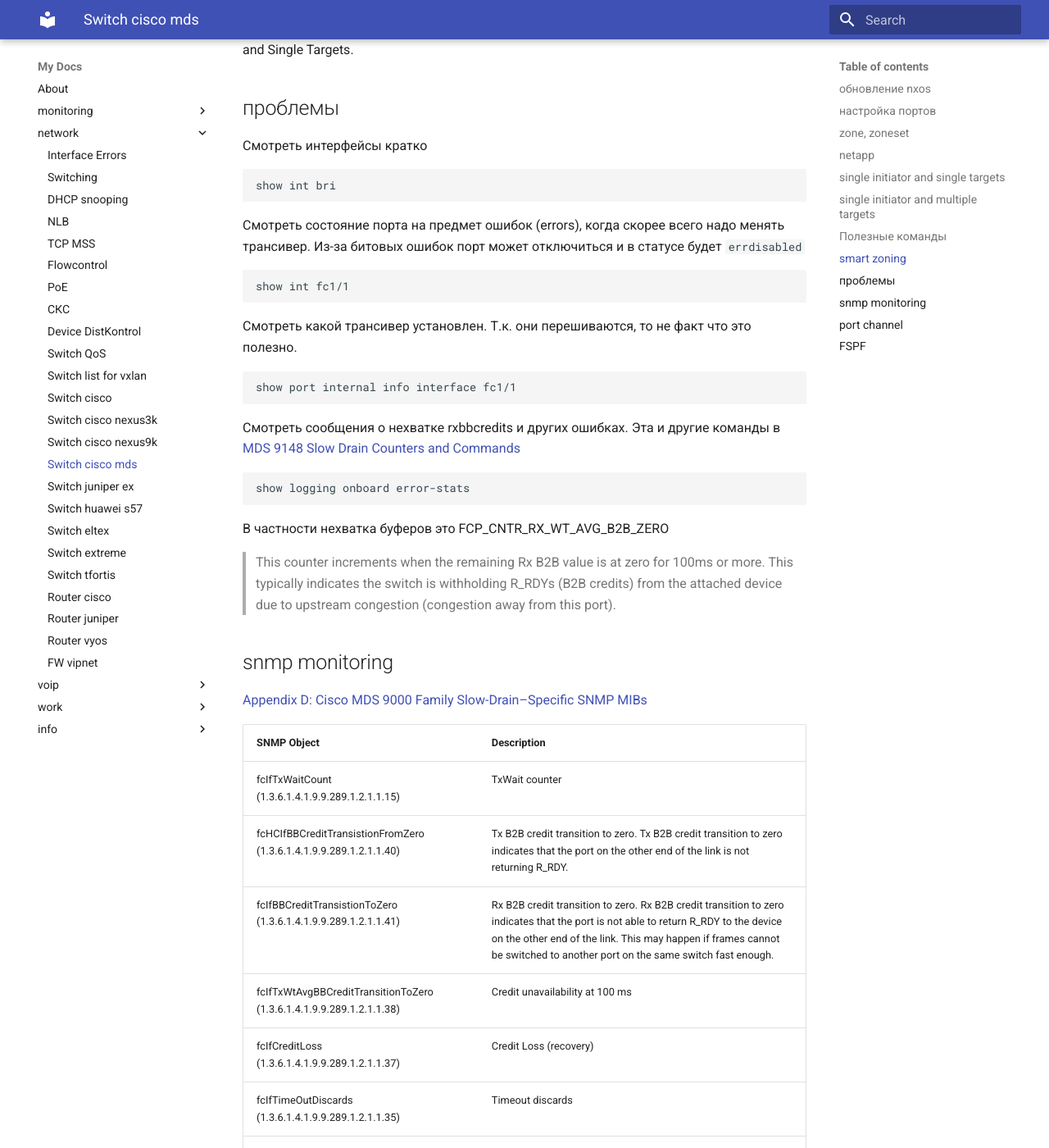
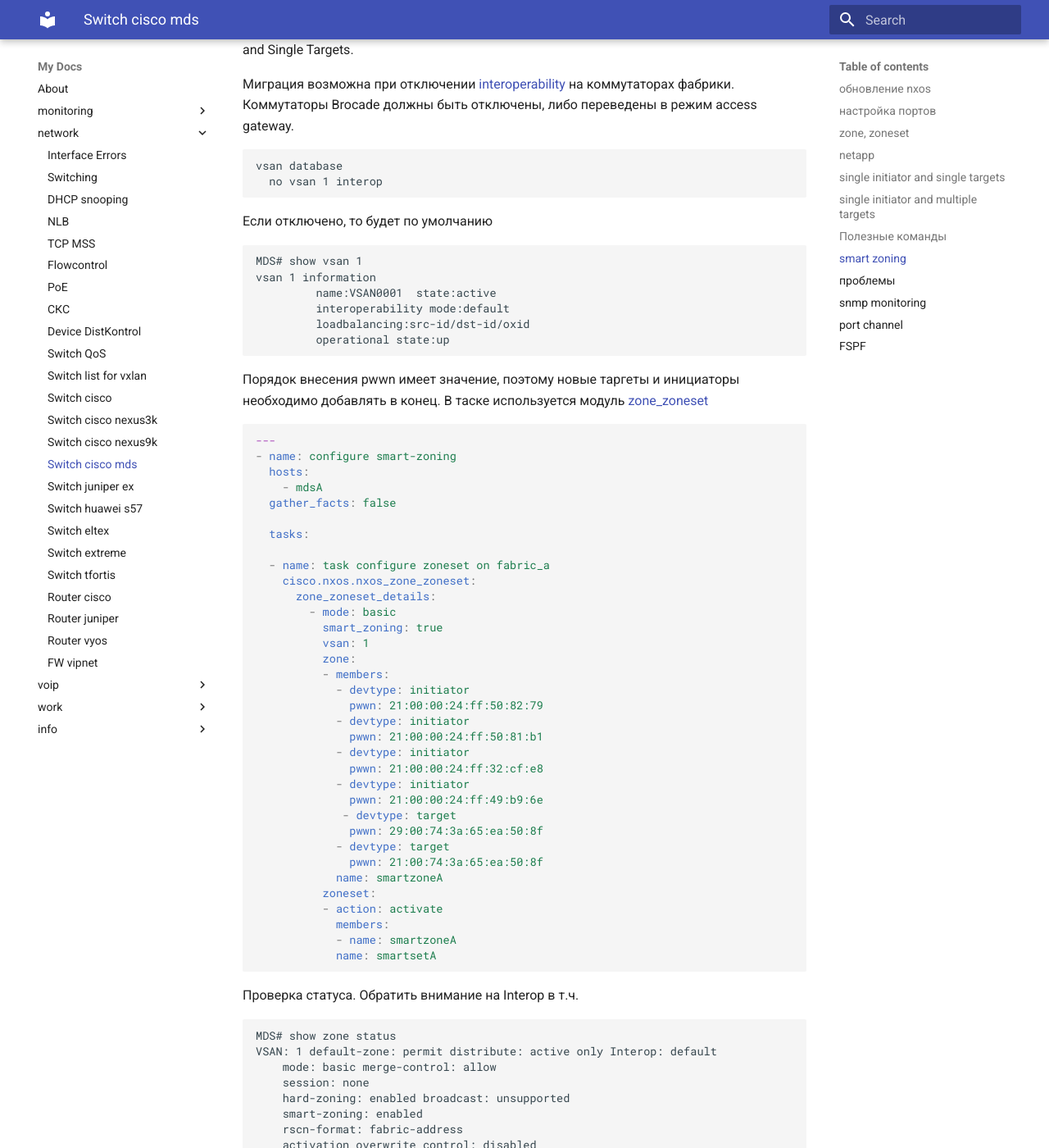
Before and after one commit to v98765/v98765.github.io, an MkDocs documentation site: the page built from docs/network/mds.md, in a window 1280 px wide and 1400 px high, scrolled down 6526 px. Shown: the whole window at 82% size. Built offline with MkDocs 1.6.1 and Material for MkDocs 9.7.7, drawn with Linux system fonts in a browser that asks for light colours; some of the changed text lies outside the part shown.

Commit message:
smart-zoning

````diff
--- a/docs/network/mds.md
+++ b/docs/network/mds.md
@@ -104,7 +104,8 @@
 В частности поэтому ниже в примере не будет handler'а, записывающего конфигурацию на коммутаторе фабрики.
 Как установить ansible и коллекцию описано в разделе [work/venv](https://v98765.github.io/work/venv/).
 
-В рабочем каталоге создать файл `ansible.cfg`
+В рабочем каталоге создать файл `ansible.cfg`.
+
 ```text
 [defaults]
 host_key_checking = False
@@ -112,7 +113,8 @@
 [ssh_connection]
 pipelining = true
 ```
-Создать файл для описания коммутаторов фабрик `inventory`
+Создать файл для описания коммутаторов фабрик `inventory`.
+
 ```text
 [all:vars]
 
@@ -264,6 +266,98 @@
 
 Решешие от cisco [smart zoning](https://www.cisco.com/c/en/us/support/docs/storage-networking/zoning/116390-technote-smartzoning-00.html) подразумевает одну зону, но с функионалом Single Initiator and Single Targets.
 
+Миграция возможна при отключении [interoperability](https://www.cisco.com/en/US/docs/storage/san_switches/mds9000/interoperability/guide/ICG_test.html) на коммутаторах фабрики.
+Коммутаторы Brocade должны быть отключены, либо переведены в режим access gateway.
+```text
+vsan database
+  no vsan 1 interop
+```
+Если отключено, то будет по умолчанию
+```
+MDS# show vsan 1
+vsan 1 information
+         name:VSAN0001  state:active
+         interoperability mode:default
+         loadbalancing:src-id/dst-id/oxid
+         operational state:up
+```
+
+Порядок внесения pwwn имеет значение, поэтому новые таргеты и инициаторы необходимо добавлять в конец. В таске используется модуль
+[zone_zoneset](https://github.com/ansible-collections/cisco.nxos/blob/main/docs/cisco.nxos.nxos_zone_zoneset_module.rst)
+```yaml
+---
+- name: configure smart-zoning
+  hosts:
+    - mdsA
+  gather_facts: false
+
+  tasks:
+
+  - name: task configure zoneset on fabric_a
+    cisco.nxos.nxos_zone_zoneset:
+      zone_zoneset_details:
+        - mode: basic
+          smart_zoning: true
+          vsan: 1
+          zone:
+          - members:
+            - devtype: initiator
+              pwwn: 21:00:00:24:ff:50:82:79
+            - devtype: initiator
+              pwwn: 21:00:00:24:ff:50:81:b1
+            - devtype: initiator
+              pwwn: 21:00:00:24:ff:32:cf:e8
+            - devtype: initiator
+              pwwn: 21:00:00:24:ff:49:b9:6e
+             - devtype: target
+              pwwn: 29:00:74:3a:65:ea:50:8f
+            - devtype: target
+              pwwn: 21:00:74:3a:65:ea:50:8f
+            name: smartzoneA
+          zoneset:
+          - action: activate
+            members:
+            - name: smartzoneA
+            name: smartsetA
+```
+Проверка статуса. Обратить внимание на Interop в т.ч.
+```
+MDS# show zone status
+VSAN: 1 default-zone: permit distribute: active only Interop: default
+    mode: basic merge-control: allow
+    session: none
+    hard-zoning: enabled broadcast: unsupported
+    smart-zoning: enabled
+    rscn-format: fabric-address
+    activation overwrite control: disabled
+Default zone:
+    qos: none broadcast: unsupported ronly: unsupported
+Full Zoning Database :
+    DB size: 106104 bytes
+    Zonesets:2  Zones:1066 Aliases: 78
+Active Zoning Database :
+    DB size: 1076 bytes
+    Name: smartsetA  Zonesets:1  Zones:2
+Current Total Zone DB Usage: 107180 / 2097152 bytes (5 % used)
+Pending (Session) DB size:
+    Full DB Copy size: n/a
+    Active DB Copy size: n/a
+SFC size: 107180 / 2097152 bytes (5 % used)
+Status: Activation completed at 23:36:57 MSK May 24 2021
+```
+Просто и понятно стало
+```
+MDS# show zoneset active
+zoneset name smartsetA vsan 1
+  zone name smartzoneA vsan 1
+  * fcid 0x101b00 [pwwn 21:00:00:24:ff:50:82:79]  init
+  * fcid 0x100e00 [pwwn 21:00:00:24:ff:50:81:b1]  init
+  * fcid 0x100c00 [pwwn 21:00:00:24:ff:32:cf:e8]  init
+  * fcid 0x100d00 [pwwn 21:00:00:24:ff:49:b9:6e]  init
+  * fcid 0x691500 [pwwn 29:00:74:3a:65:ea:50:8f]  target
+  * fcid 0x691800 [pwwn 21:00:74:3a:65:ea:50:8f]  target
+```
+
 ## проблемы
 
 Смотреть интерфейсы кратко
````
